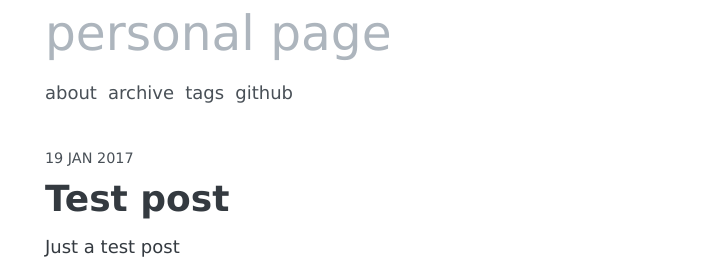
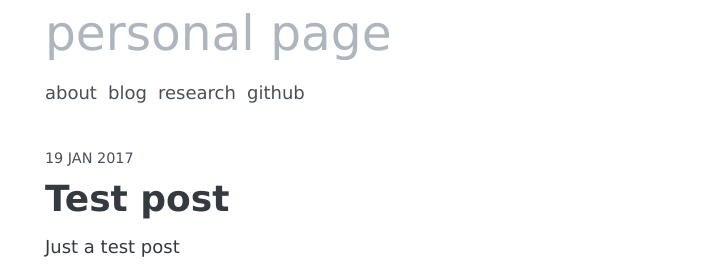
Before and after one commit to ebagdasa/ebagdasa.github.io, a Jekyll site: the page built from index.html, in a window 1280 px wide. Shown: the part 197-472 px from the top of the page, without its empty margins (284-995 px from the left). Built offline with Jekyll 4.4.1, drawn with Linux system fonts in a browser that asks for light colours; nearby versions of some CDN libraries; some web fonts are replaced; the list of posts is cut into pages by our own code.

Commit message:
changed nav

```diff
--- a/_config.yml
+++ b/_config.yml
@@ -43,10 +43,10 @@ kramdown:
 nav:
   - name:           "About"
     url:            "/about"
-  - name:           "Archive"
-    url:            "/archive"
-  - name:           "Tags"
-    url:            "/tags"
+  - name:           "Blog"
+    url:            "/"
+  - name:           "Research"
+    url:            "/research"
   - name:           "Github"
     url:            "https://github.com/ebagdasa/"
 
```
